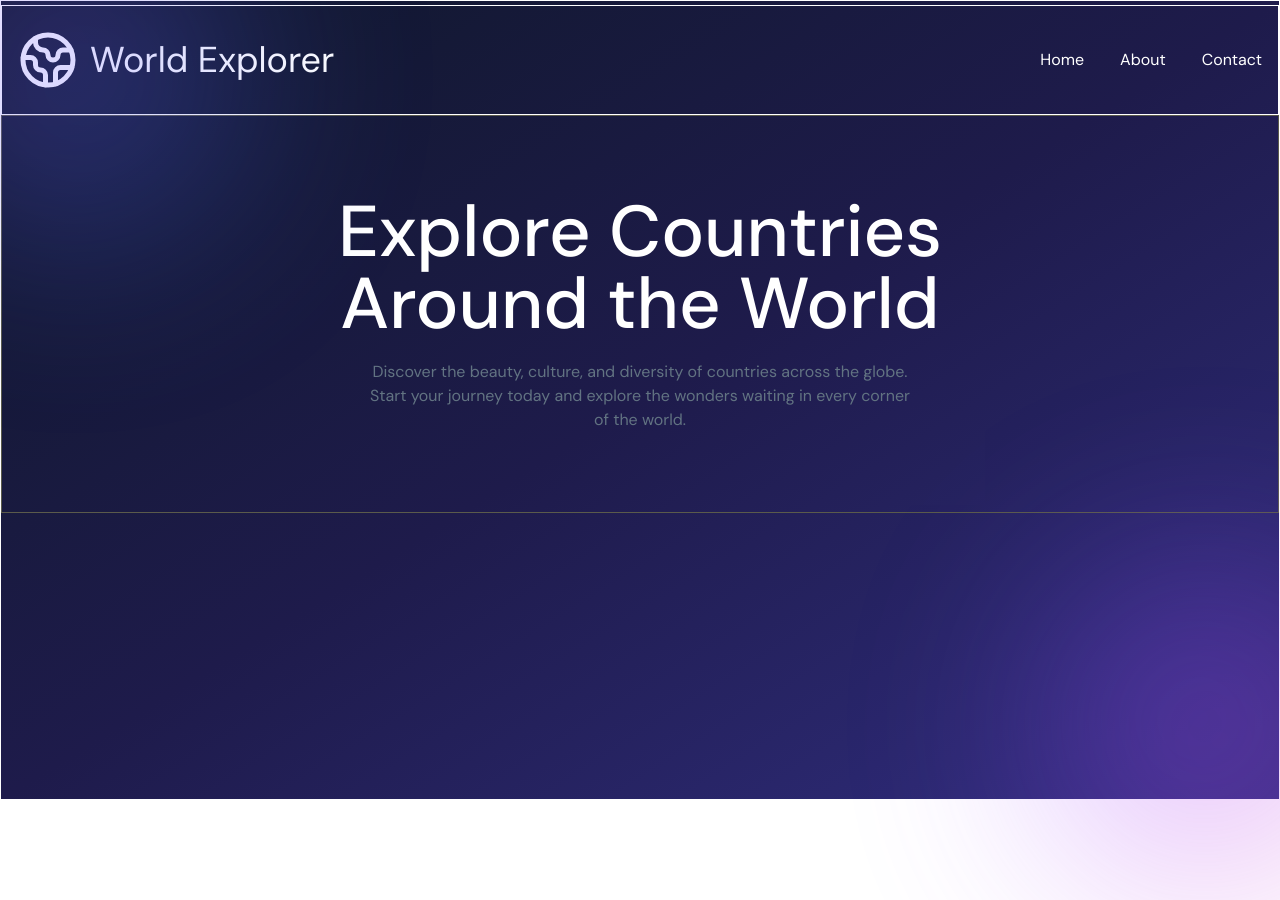
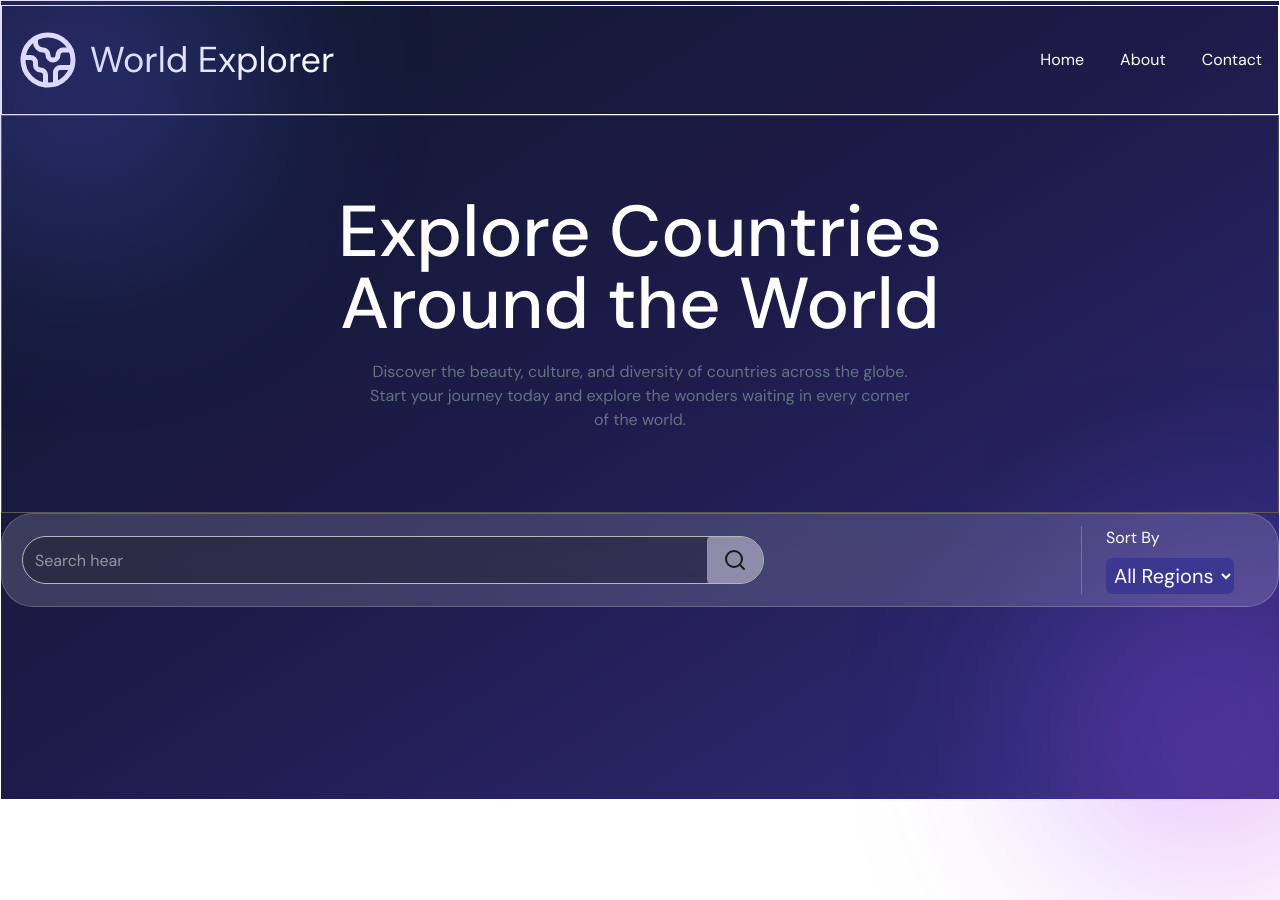
Before and after one commit to mehedi-ts/World-Explorer, a React (Vite) app: page / in a window 1280 px wide. Shown: the top 900 px of the page. Built offline with nearby package versions, Linux system fonts and the light colour scheme.

Commit message:
add filter section component

```diff
--- a/src/App.jsx
+++ b/src/App.jsx
@@ -1,4 +1,5 @@
 import "./App.css";
+import Filter from "./components/Filter";
 import Hero from "./components/Hero";
 import Navbar from "./components/Navbar";
 
@@ -7,6 +8,7 @@ function App() {
     <div className=" max-w-325 w-full h-200 border mx-auto py-1">
       <Navbar></Navbar>
       <Hero></Hero>
+      <Filter></Filter>
     </div>
   );
 }
--- /dev/null
+++ b/src/components/Filter.jsx
@@ -0,0 +1,41 @@
+import { Search } from "lucide-react";
+import React from "react";
+
+const Filter = () => {
+  return (
+    <div className=" bg-white/15 backdrop-blur-lg border border-white/20  flex py-3 items-center justify-between rounded-4xl px-5">
+      <div
+        id="srcbox"
+        className="border border-[#b7b7b7] flex items-center w-[60%] h-12 rounded-full overflow-hidden "
+      >
+        <input
+          className=" px-3 w-fit h-full flex-1 bg-[#00000041] focus:outline-none text-white "
+          type="search"
+          name=""
+          id=""
+          placeholder="Search hear"
+        />
+        <button className="btn border-none  h-full bg-[#ffffff65]">
+          <Search></Search>
+        </button>
+      </div>
+      <div
+        id="sort"
+        className=" flex border-l border-[#9191919c] flex-col px-6  gap-2 "
+      >
+        <label className="text-base">Sort By</label>
+        <select
+          className="text-xl  bg-[#3c3891] rounded-md p-1 focus:outline-none"
+          name="short"
+          id=""
+        >
+          <option value="asia">All Regions</option>
+          <option value="asia">Asia</option>
+          <option value="africa">Africa</option>
+        </select>
+      </div>
+    </div>
+  );
+};
+
+export default Filter;
```
